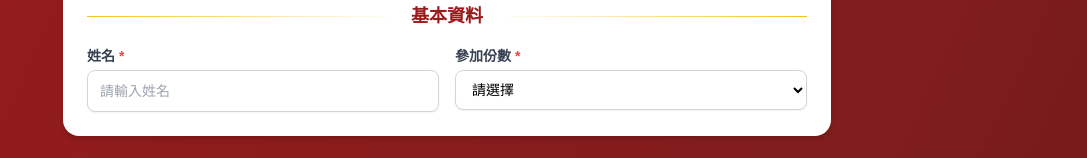
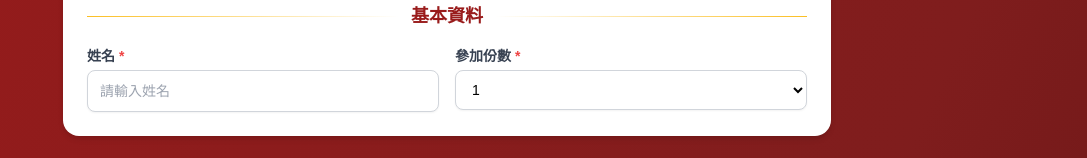
Before and after one commit to colton0166/fahui, a Next.js app: page / in a window 1280 px wide. Shown: the part 230-388 px from the top of the page, without its empty margins (193-1280 px from the left). Built offline with nearby package versions, Linux system fonts and the light colour scheme.

Commit message:
初始化參加份數的狀態為 1

```diff
--- a/app/page.tsx
+++ b/app/page.tsx
@@ -395,7 +395,7 @@ export default function FormPage() {
 
   const [timeOfBirth, setTimeOfBirth] = useState("");
 
-  const [participationCount, setParticipationCount] = useState("");
+  const [participationCount, setParticipationCount] = useState("1");
 
   const [hasCompany, setHasCompany] = useState("");
   const [companyName, setCompanyName] = useState("");
```
